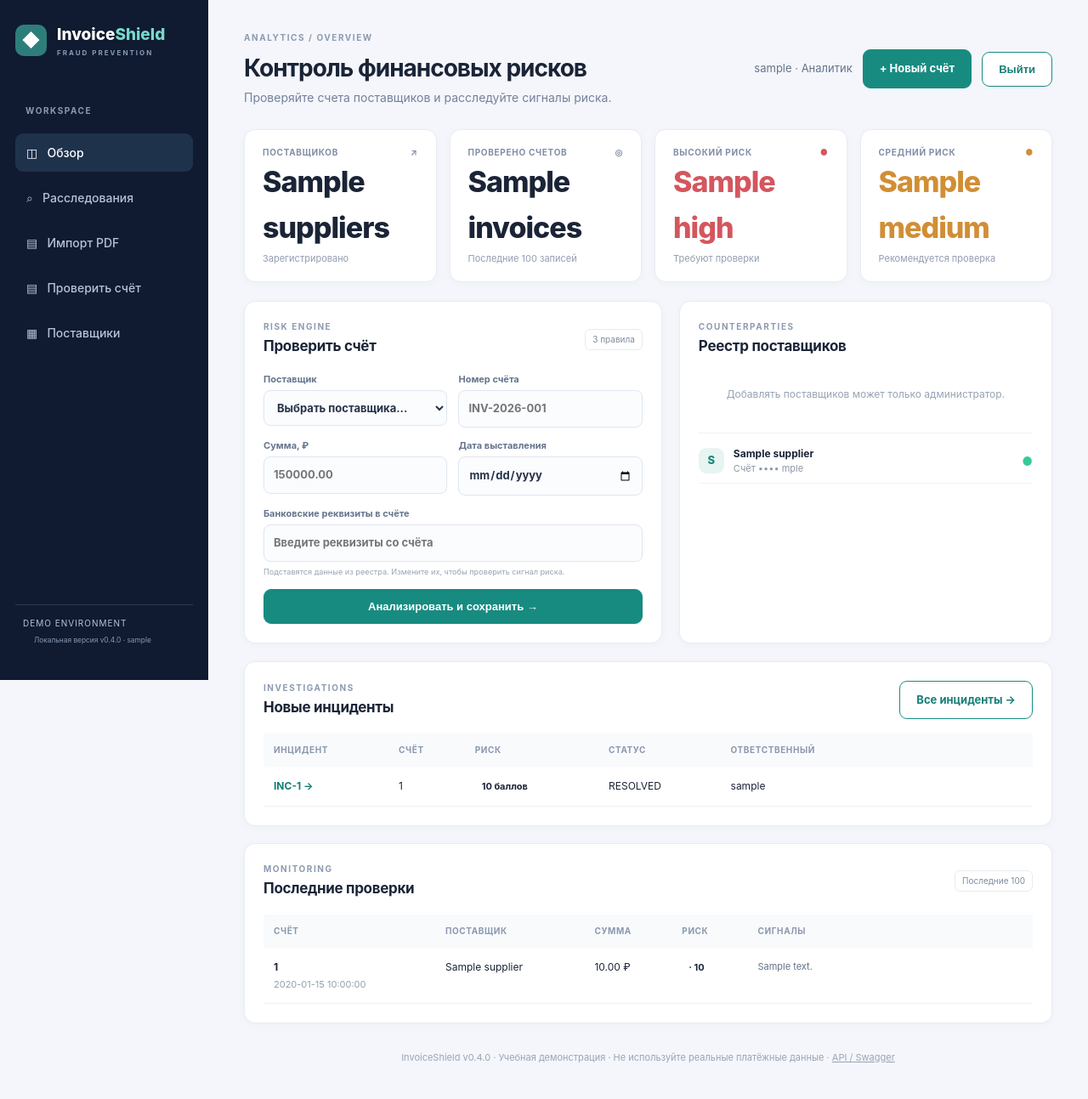
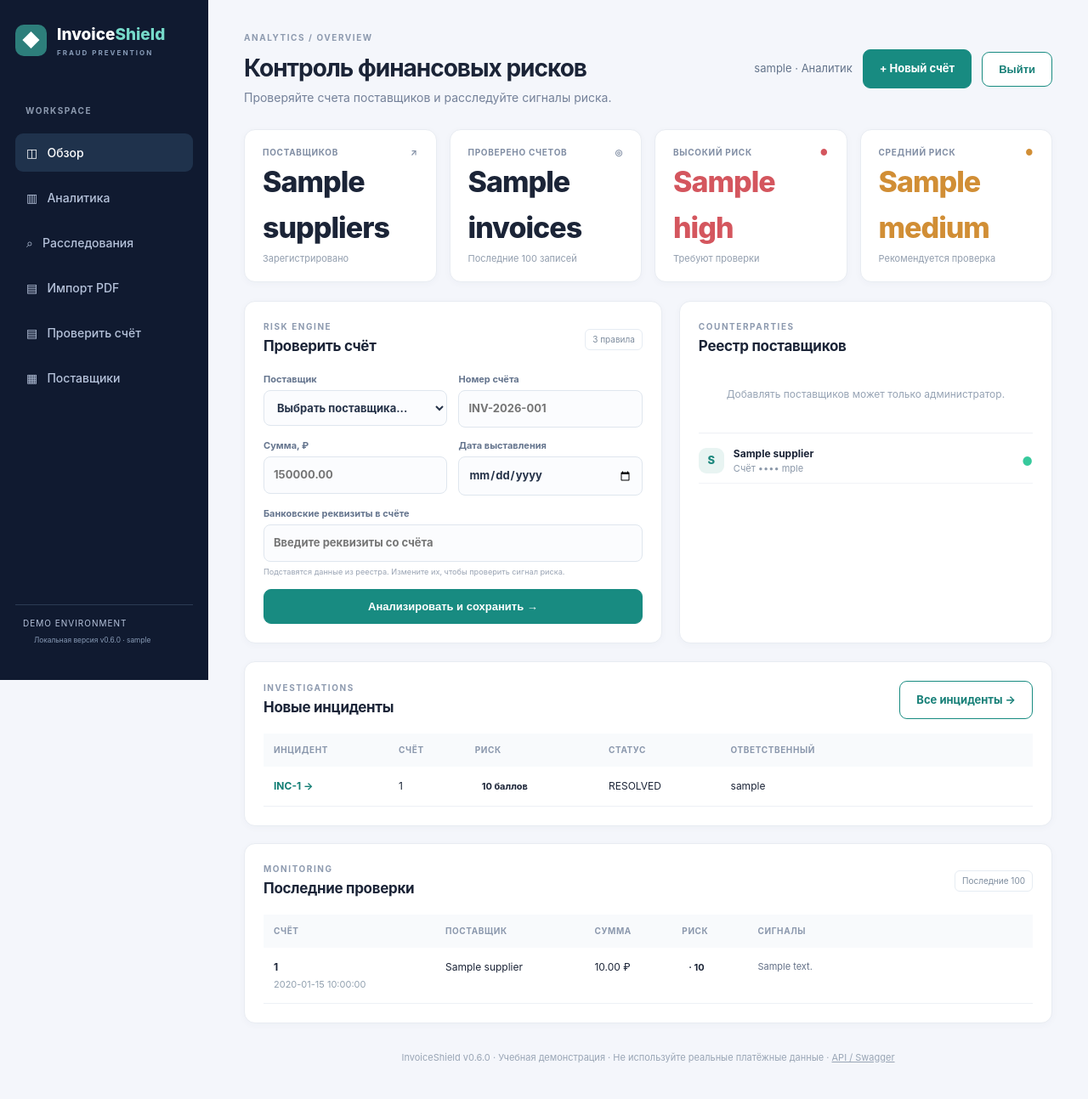
Before and after one commit to KIRILL242183/InvoiceShield, a FastAPI app: template app/templates/index.html in a window 1280 px wide. Shown: the whole page at 85% size. Run offline with FastAPI, Linux system fonts and the light colour scheme; the template is opened without the code that fills it: most values are stand-ins (such as "Sample title", 1, 10 or a date in 2020).

Commit message:
feat(analytics): wire app/templates/index.html

```diff
--- a/app/templates/index.html
+++ b/app/templates/index.html
@@ -12,12 +12,13 @@
     <div class="brand"><span class="brand-icon">◆</span><div>Invoice<span>Shield</span><small>FRAUD PREVENTION</small></div></div>
     <div class="nav-label">WORKSPACE</div>
     <a class="nav active" href="#overview">◫ &nbsp; Обзор</a>
+    <a class="nav" href="/analytics">▥ &nbsp; Аналитика</a>
     <a class="nav" href="/incidents">⌕ &nbsp; Расследования</a>
     <a class="nav" href="/pdf-import">▤ &nbsp; Импорт PDF</a>
     <a class="nav" href="#invoice-form">▤ &nbsp; Проверить счёт</a>
     <a class="nav" href="#suppliers">▦ &nbsp; Поставщики</a>
     {% if is_admin %}<a class="nav" href="#history">◷ &nbsp; История событий</a>{% endif %}
-    <div class="side-bottom"><span class="dot"></span> DEMO ENVIRONMENT<br><small>Локальная версия v0.4.0 · {{ username }}</small></div>
+    <div class="side-bottom"><span class="dot"></span> DEMO ENVIRONMENT<br><small>Локальная версия v0.6.0 · {{ username }}</small></div>
   </aside>
   <main id="overview">
     <div class="topbar"><div><div class="eyebrow">ANALYTICS / OVERVIEW</div><h1>Контроль финансовых рисков</h1><p>Проверяйте счета поставщиков и расследуйте сигналы риска.</p></div><div class="top-actions"><span class="user-tag">{{ username }} · {{ 'Администратор' if is_admin else 'Аналитик' }}</span><a class="button small" href="#invoice-form">+ Новый счёт</a><form method="post" action="/logout"><input type="hidden" name="csrf_token" value="{{ csrf_token }}"><button class="button small outline" type="submit">Выйти</button></form></div></div>
@@ -61,7 +62,7 @@
       {% else %}<tr><td colspan="5" class="empty">Счета ещё не зарегистрированы. Добавьте первый счёт выше.</td></tr>{% endfor %}</tbody></table></div>
     </section>
     {% if is_admin %}<section class="panel table-panel" id="history"><div class="panel-title"><div><div class="eyebrow">AUDIT TRAIL</div><h2>История действий</h2></div></div><div class="events">{% for event in audit %}<div class="event"><span class="event-icon">✓</span><div><strong>{{ event.details }}</strong><small>{{ event.action }} · {{ event.entity_type }} #{{ event.entity_id }}</small></div><time>{{ event.created_at.strftime('%d.%m.%Y %H:%M') }}</time></div>{% else %}<div class="empty">Событий пока нет.</div>{% endfor %}</div></section>{% endif %}
-    <footer>InvoiceShield v0.4.0 · Учебная демонстрация · Не используйте реальные платёжные данные · <a href="/docs">API / Swagger</a></footer>
+    <footer>InvoiceShield v0.6.0 · Учебная демонстрация · Не используйте реальные платёжные данные · <a href="/docs">API / Swagger</a></footer>
   </main>
 </div>
 <script src="/static/app.js" defer></script>
```
